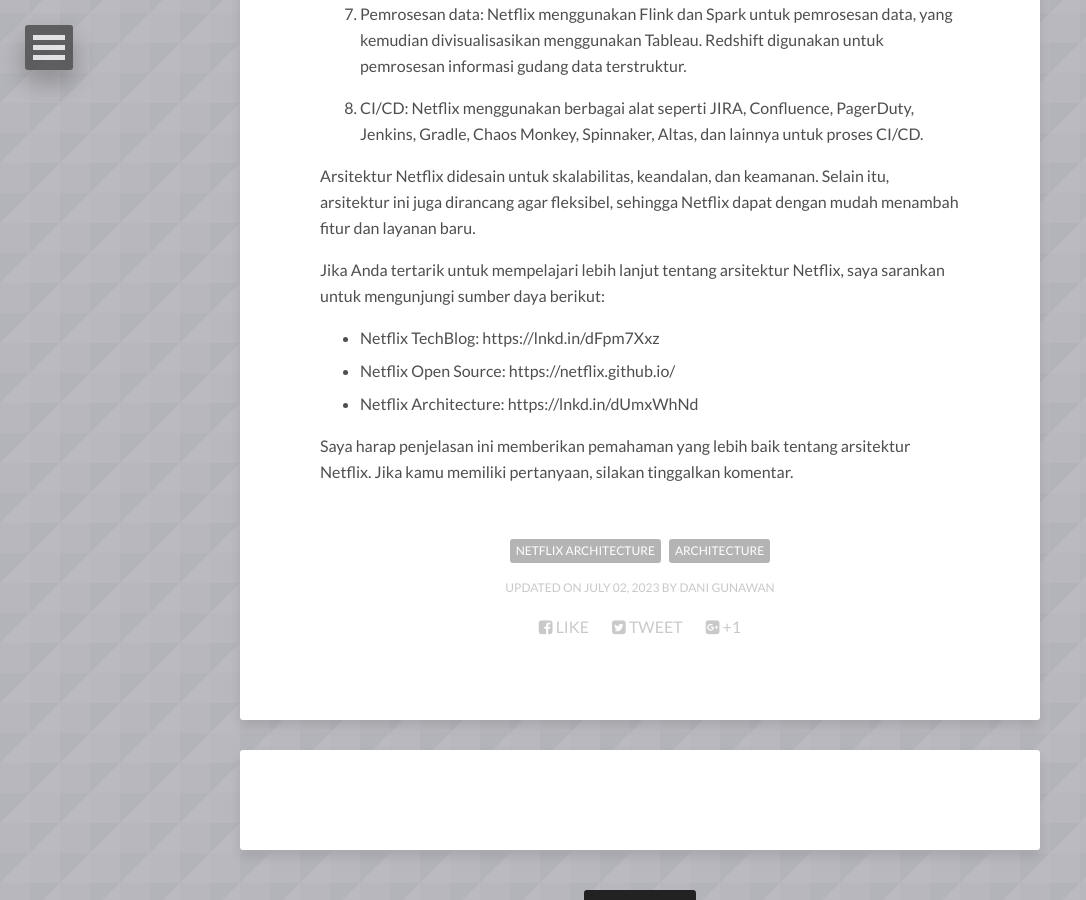
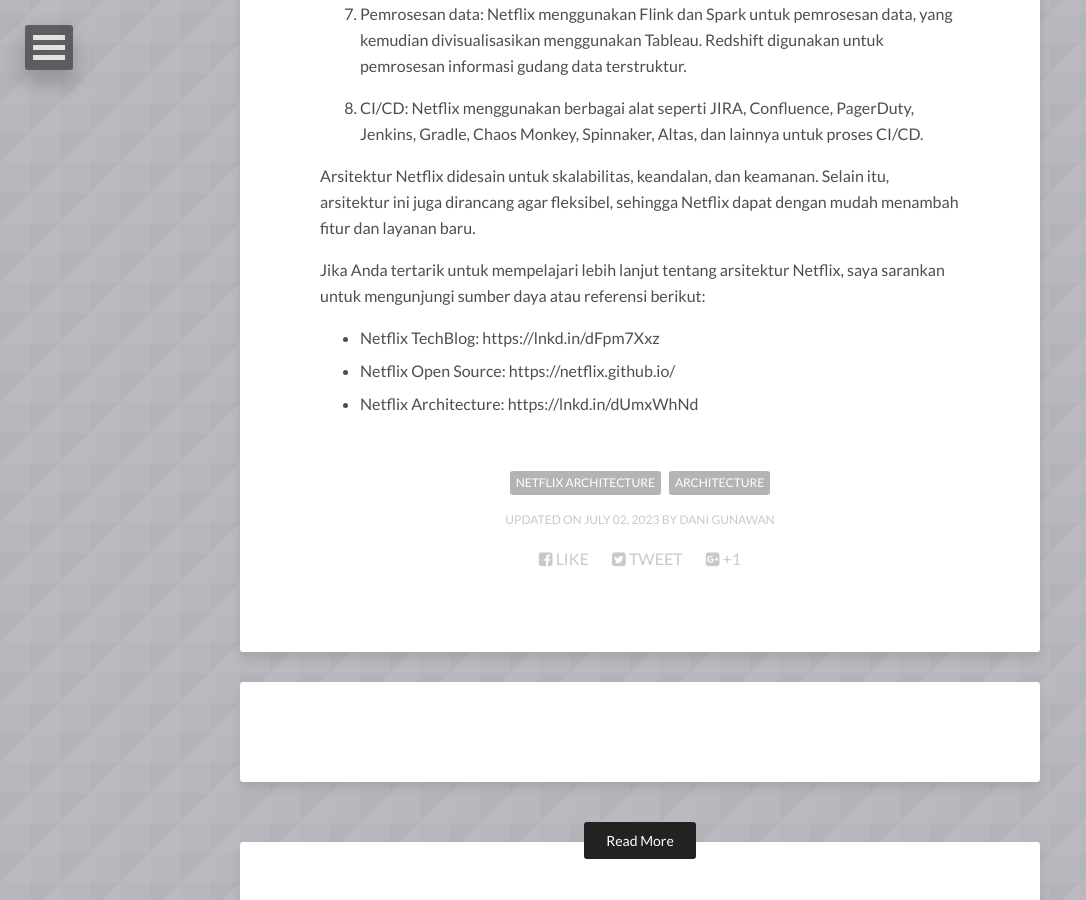
Before and after one commit to danigunawan/danigunawan.github.io, a Jekyll site: the page built from _posts/2023-07-02-mengintip-bagian-dapur-belakang-arsitektur-netflix.md, in a window 1280 px wide and 900 px high, scrolled down 1757 px. Shown: the whole window, without its empty margins (0-1086 px from the left). Built offline with Jekyll 4.4.1, drawn with Linux system fonts in a browser that asks for light colours; nearby versions of some CDN libraries; comment, search, counter and statistics services are not loaded.

Commit message:
[ADD POSTING]

```diff
--- a/_posts/2023-07-02-mengintip-bagian-dapur-belakang-arsitektur-netflix.md
+++ b/_posts/2023-07-02-mengintip-bagian-dapur-belakang-arsitektur-netflix.md
@@ -38,10 +38,8 @@
 
 Arsitektur Netflix didesain untuk skalabilitas, keandalan, dan keamanan. Selain itu, arsitektur ini juga dirancang agar fleksibel, sehingga Netflix dapat dengan mudah menambah fitur dan layanan baru.
 
-Jika Anda tertarik untuk mempelajari lebih lanjut tentang arsitektur Netflix, saya sarankan untuk mengunjungi sumber daya berikut:
+Jika Anda tertarik untuk mempelajari lebih lanjut tentang arsitektur Netflix, saya sarankan untuk mengunjungi sumber daya atau referensi berikut:
 
 - Netflix TechBlog: https://lnkd.in/dFpm7Xxz
 - Netflix Open Source: https://netflix.github.io/
 - Netflix Architecture: https://lnkd.in/dUmxWhNd
-
-Saya harap penjelasan ini memberikan pemahaman yang lebih baik tentang arsitektur Netflix. Jika kamu memiliki pertanyaan, silakan tinggalkan komentar.
```
